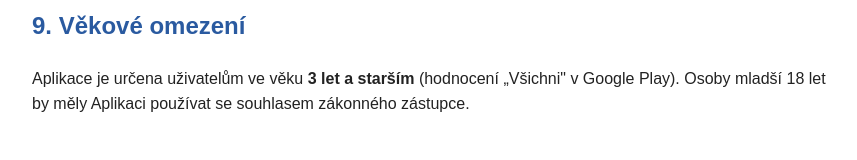
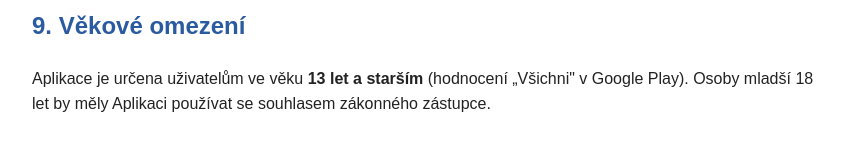
Before and after one commit to idlehockeytycoon/docs-, a plain HTML site: page docs/terms.html in a window 1280 px wide. Shown: the part 1981-2141 px from the top of the page, without its empty margins (208-1065 px from the left). Drawn offline with Linux system fonts and the light colour scheme.

Commit message:
terms.html

```diff
--- a/docs/terms.html
+++ b/docs/terms.html
@@ -61,7 +61,7 @@
 <p>Aplikace může obsahovat odkaz na webové stránky nebo služby třetích stran (např. Google Play, Google AdMob). Na tyto stránky a služby se vztahují jejich vlastní podmínky a zásady ochrany osobních údajů, za které vývojář nenese odpovědnost.</p>
 
 <h2>9. Věkové omezení</h2>
-<p>Aplikace je určena uživatelům ve věku <strong>3 let a starším</strong> (hodnocení „Všichni" v Google Play). Osoby mladší 18 let by měly Aplikaci používat se souhlasem zákonného zástupce.</p>
+<p>Aplikace je určena uživatelům ve věku <strong>13 let a starším</strong> (hodnocení „Všichni" v Google Play). Osoby mladší 18 let by měly Aplikaci používat se souhlasem zákonného zástupce.</p>
 
 <h2>10. Změny Podmínek</h2>
 <p>Vyhrazujeme si právo tyto Podmínky kdykoli změnit. O změnách budete informováni aktualizací Aplikace nebo oznámením v Aplikaci. Pokračováním v používání Aplikace po zveřejnění změn vyjadřujete souhlas s novými Podmínkami.</p>
```
